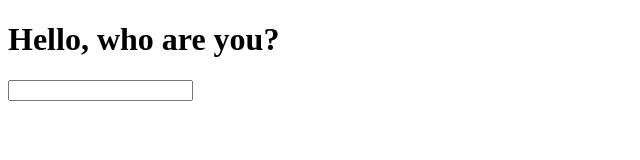
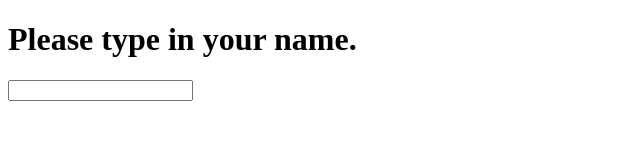
Before and after one commit to thebigdavec/vuejs-fundamentals-workshop, a plain HTML site: page index.html in a window 1280 px wide. Shown: the whole page, without its empty margins (0-640 px from the left). Drawn offline with nearby package versions, Linux system fonts and the light colour scheme.

Commit message:
Update index.html
Add a v-if to detect if there's a name

```diff
--- a/index.html
+++ b/index.html
@@ -5,33 +5,25 @@
     <meta charset="UTF-8">
     <meta http-equiv="X-UA-Compatible" content="IE=edge">
     <meta name="viewport" content="width=device-width, initial-scale=1.0">
+    <script src="https://unpkg.com/vue@next"></script>
     <title>Document</title>
-
 </head>
 
 <body>
     <div id="app">
-        <h1>Hello, {{theName}}</h1>
+        <h1 v-if="name">Hello, {{name}}.</h1>
+        <h1 v-else>Please type in your name.</h1>
         <input v-model="name" />
     </div>
 
-    <script src="https://unpkg.com/vue@next">
-    </script>
     <script>
         const App = {
             data() {
                 return {
                     name: ''
                 }
-            },
-            computed: {
-                theName() {
-                    return this.name || "who are you?"
-                }
             }
-
         }
-        console.log('JS is running')
         Vue.createApp(App).mount('#app')
     </script>
 </body>
```
